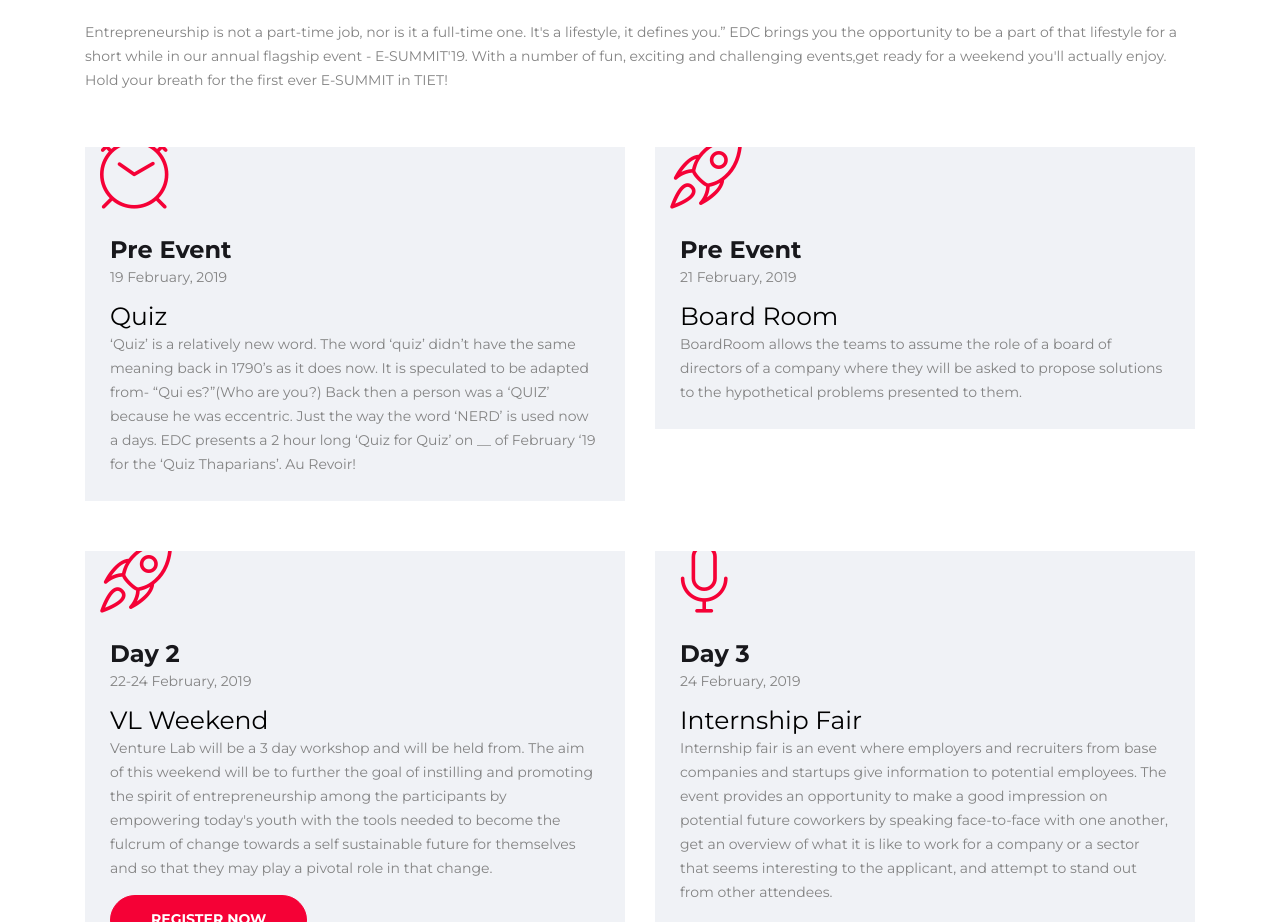
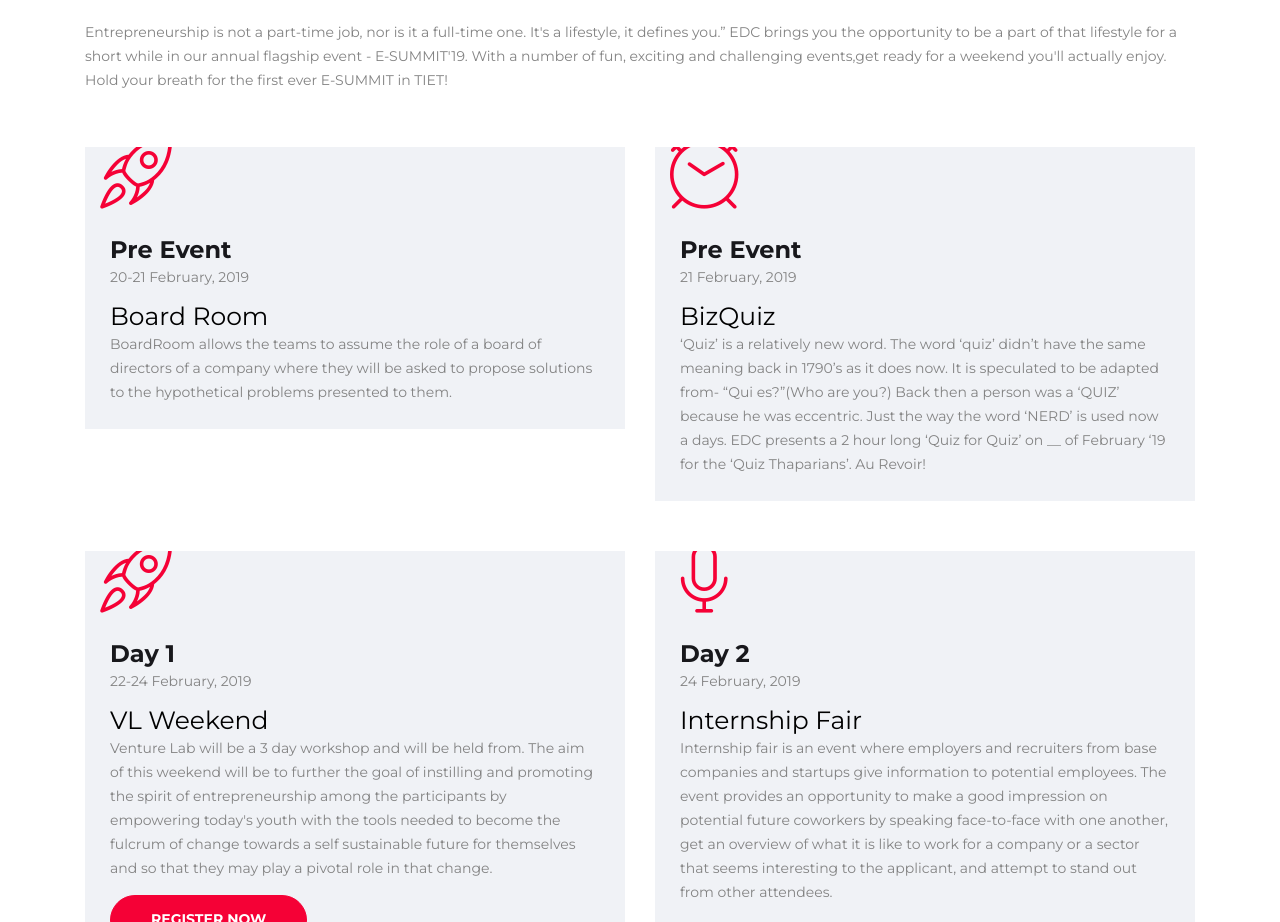
Before and after one commit to Kajal-11/EDC-TIET-Official-Website-2K19, a website: page index.html in a window 1280 px wide. Shown: the part 1720-2642 px from the top of the page. Drawn offline with Linux system fonts and the light colour scheme; files whose address does not match are found by name.

Commit message:
Update index.html

```diff
--- a/index.html
+++ b/index.html
@@ -207,20 +207,7 @@
 
             <div class="row justify-content-center mt30">
 
-                <div class="col-12 col-md-6 col-lg-6">
-                    <div class="icon_box_one">
-                        <i class="lnr lnr-clock"></i>
-                        <div class="content">
-                            <h4>Pre event</h4>
-                            <p style="margin-top: -15px;">19 February, 2019</p>
-                            <p>
-                                <span style="color: #000; font-size: 25px; ">Quiz</span><br>
-                                ‘Quiz’ is a relatively new word. The word ‘quiz’ didn’t have the same meaning back in 1790’s as it does now. It is speculated to be adapted from- “Qui es?”(Who are you?)
-                                Back then a person was a ‘QUIZ’ because he was eccentric. Just the way the word ‘NERD’ is used now a days. EDC presents a 2 hour long ‘Quiz for Quiz’ on __ of February ‘19 for the ‘Quiz Thaparians’. Au Revoir!</p>
 
-                        </div>
-                    </div>
-                </div>
 
 
 
@@ -229,10 +216,24 @@
                         <i class="lnr lnr-rocket"></i>
                         <div class="content">
                             <h4>Pre event</h4>
-                            <p style="margin-top: -15px;">21 February, 2019</p>
+                            <p style="margin-top: -15px;">20-21 February, 2019</p>
                             <p>
                                 <span style="color: #000; font-size: 25px; ">Board Room</span><br>
                                 BoardRoom allows the teams to assume the role of a board of directors of a company where they will be asked to propose solutions to the hypothetical problems presented to them. </p>
+
+                        </div>
+                    </div>
+                </div>
+                <div class="col-12 col-md-6 col-lg-6">
+                    <div class="icon_box_one">
+                        <i class="lnr lnr-clock"></i>
+                        <div class="content">
+                            <h4>Pre event</h4>
+                            <p style="margin-top: -15px;">21 February, 2019</p>
+                            <p>
+                                <span style="color: #000; font-size: 25px; ">BizQuiz</span><br>
+                                ‘Quiz’ is a relatively new word. The word ‘quiz’ didn’t have the same meaning back in 1790’s as it does now. It is speculated to be adapted from- “Qui es?”(Who are you?)
+                                Back then a person was a ‘QUIZ’ because he was eccentric. Just the way the word ‘NERD’ is used now a days. EDC presents a 2 hour long ‘Quiz for Quiz’ on __ of February ‘19 for the ‘Quiz Thaparians’. Au Revoir!</p>
 
                         </div>
                     </div>
@@ -242,7 +243,7 @@
                     <div class="icon_box_one">
                         <i class="lnr lnr-rocket"></i>
                         <div class="content">
-                            <h4>Day 2</h4>
+                            <h4>Day 1</h4>
                             <p style="margin-top: -15px;">22-24 February, 2019</p>
                             <p>
                                 <span style="color: #000; font-size: 25px; ">VL Weekend</span><br>
@@ -258,7 +259,7 @@
                     <div class="icon_box_one">
                         <i class="lnr lnr-mic"></i>
                         <div class="content">
-                            <h4>Day 3</h4>
+                            <h4>Day 2</h4>
                             <p style="margin-top: -15px;">24 February, 2019</p>
                             <p>
                                 <span style="color: #000; font-size: 25px; ">Internship Fair</span><br>
```
